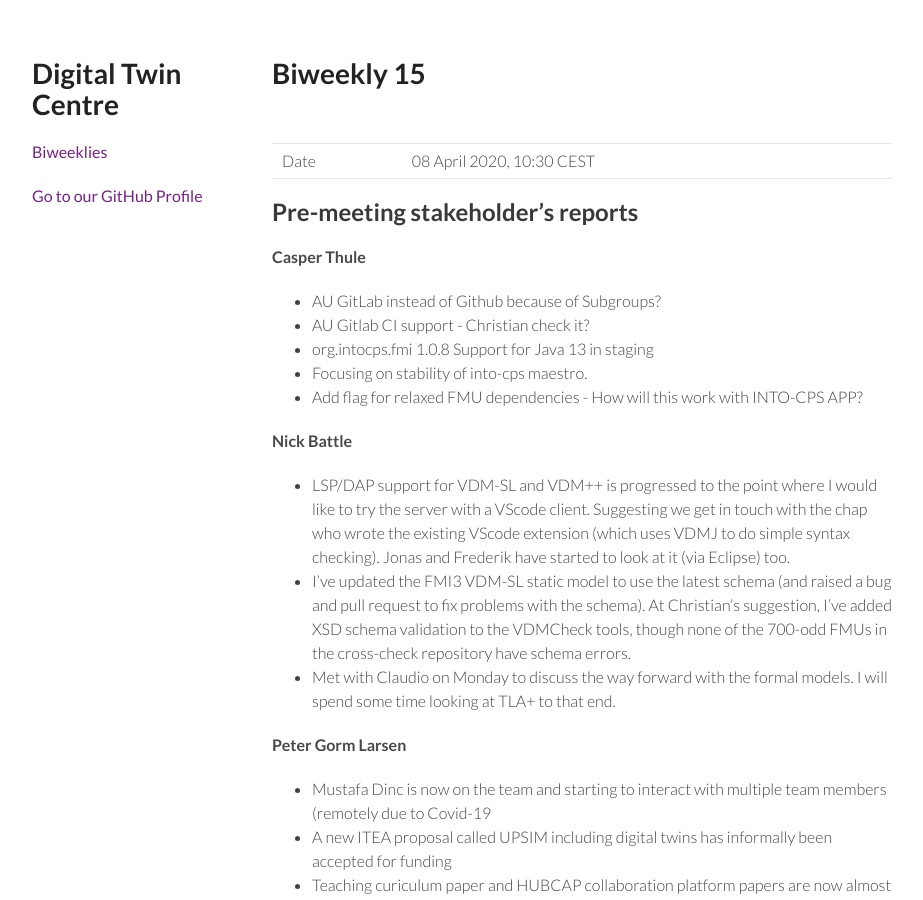
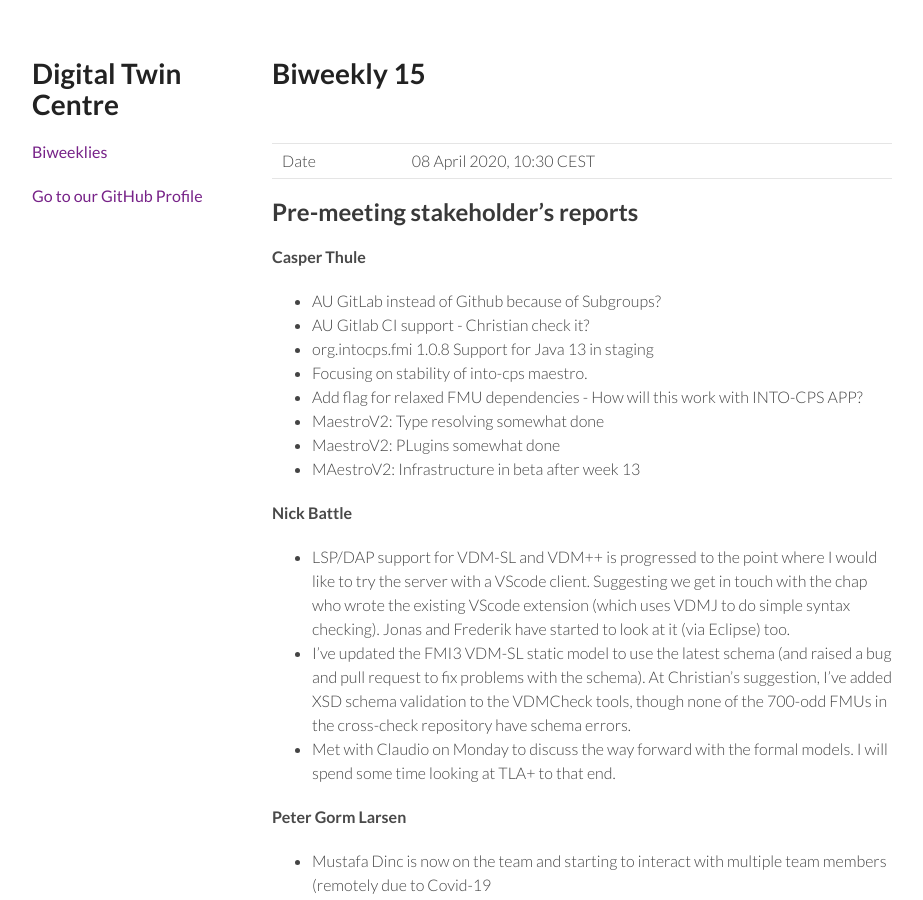
Before and after one commit to digitaltwincentre/digitaltwincentre.github.io, a Jekyll site: the page built from _biweeklies/Biweekly-15.md, in a window 1280 px wide and 900 px high. Shown: the whole window, without its empty margins (178-1101 px from the left). Built offline with Jekyll 4.4.1, drawn with Linux system fonts in a browser that asks for light colours; nearby versions of some CDN libraries.

Commit message:
Update Biweekly-15.md

```diff
--- a/_biweeklies/Biweekly-15.md
+++ b/_biweeklies/Biweekly-15.md
@@ -26,6 +26,9 @@ date: 08 April 2020, 1030 CEST
 * org.intocps.fmi 1.0.8 Support for Java 13 in staging
 * Focusing on stability of into-cps maestro.
 * Add flag for relaxed FMU dependencies - How will this work with INTO-CPS APP?
+* MaestroV2: Type resolving somewhat done
+* MaestroV2: PLugins somewhat done
+* MAestroV2: Infrastructure in beta after week 13
 
 #### Nick Battle
 * LSP/DAP support for VDM-SL and VDM++ is progressed to the point where I would like to try the server with a VScode client. Suggesting we get in touch with the chap who wrote the existing VScode extension (which uses VDMJ to do simple syntax checking). Jonas and Frederik have started to look at it (via Eclipse) too.
```
